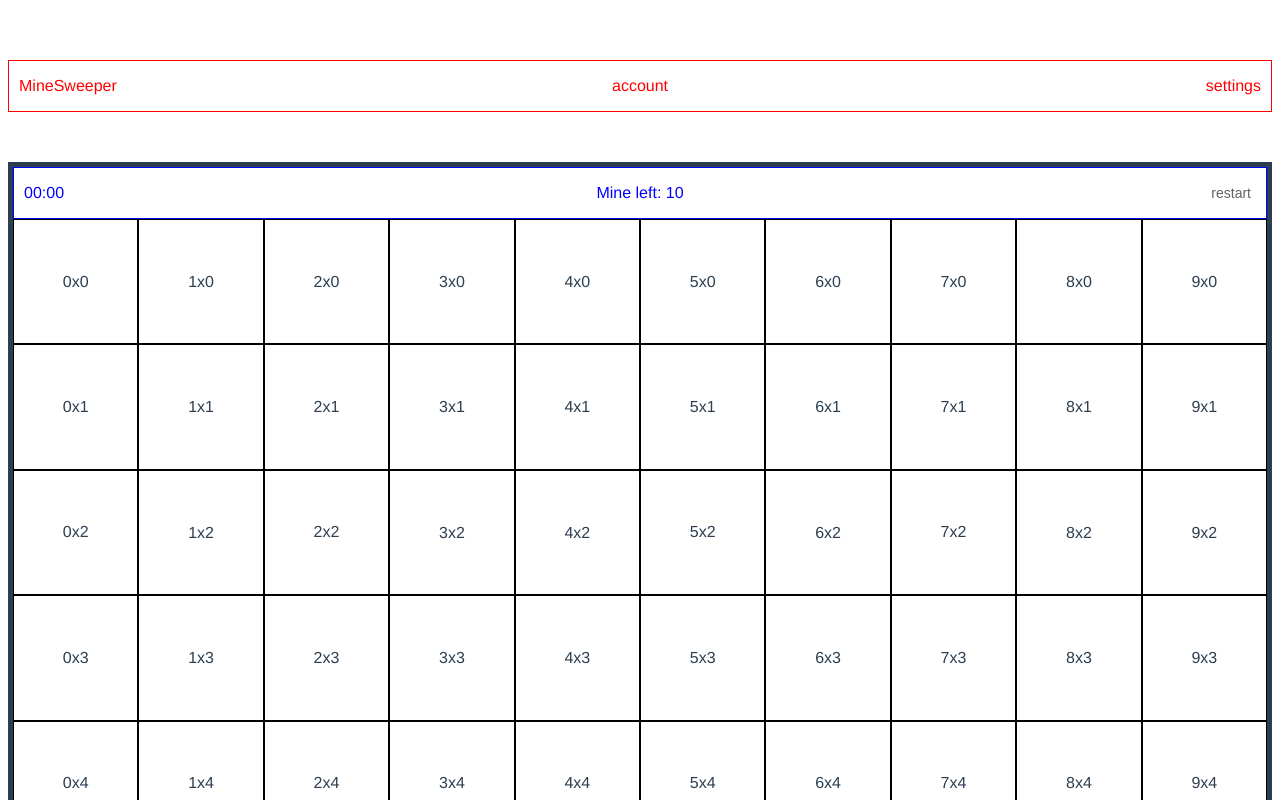
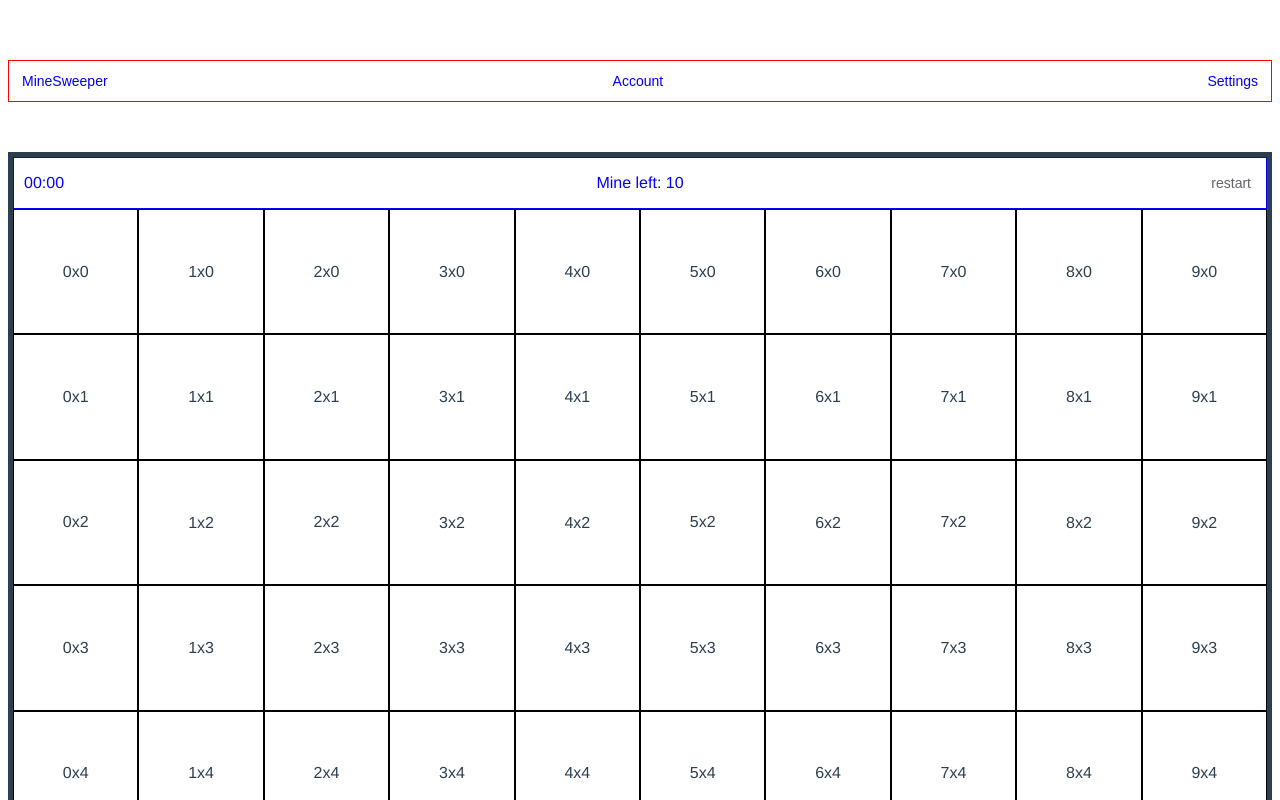
Before and after one commit to ruchlejs/mine_sweeper, a Vue app: page / in a window 1280 px wide. Shown: the top 800 px of the page. Built offline with nearby package versions, Linux system fonts and the light colour scheme.

Commit message:
add btn on the navbar

```diff
--- a/src/components/MainBanner.vue
+++ b/src/components/MainBanner.vue
@@ -1,14 +1,10 @@
 <template>
     <div id="Banner">
-        <p id="title">
-            MineSweeper
-        </p>
-        <p id="account">
-            account
-        </p>
-        <p id="settings">
-            settings
-        </p>
+        <el-button link><router-link to="./" class="link">MineSweeper</router-link></el-button>
+
+        <el-button id="account" link><router-link to="./account" class="link">Account</router-link></el-button>
+
+        <el-button link><router-link to="./settings" class="link">Settings</router-link></el-button>
     </div>
 </template>
 
@@ -27,21 +23,17 @@ export default {
     align-items: center;
     color: red;
     border: 1px solid;
-
+    padding: 10px;
     margin-bottom: 50px;
-}
-
-#title {
-    margin-left: 10px;
 }
 
 #account {
     position: absolute;
     left: 50%;
-    transform: translateX(-50%);
+    transform: translateX(-75%);
 }
 
-#settings {
-    margin-right: 10px;
+.link {
+    text-decoration: none;
 }
 </style>
--- /dev/null
+++ b/src/pages/AccountPage.vue
@@ -0,0 +1,16 @@
+<template>
+    <MainBanner />
+    <h1>
+        This is account page
+    </h1>
+</template>
+
+<script>
+import MainBanner from '@/components/MainBanner.vue';
+export default {
+    name: 'AccountPage',
+    components: {
+        MainBanner
+    }
+}
+</script>
--- a/src/pages/SettingsPage.vue
+++ b/src/pages/SettingsPage.vue
@@ -1,4 +1,5 @@
 <template>
+    <MainBanner />
     <button>
         <router-link to="./">Back to game</router-link>
     </button>
@@ -21,8 +22,14 @@
 </template>
 
 <script>
+import MainBanner from '@/components/MainBanner.vue';
+
 export default {
     name: 'SettingsPage',
+    components: {
+        MainBanner,
+    },
+
     data() {
         return {
             themes: [
--- a/src/router.js
+++ b/src/router.js
@@ -1,6 +1,7 @@
 import { createWebHistory, createRouter } from "vue-router";
 import SettingsPage from "./pages/SettingsPage.vue";
 import HomePage from "./pages/MainPage.vue";
+import AccountPage from "./pages/AccountPage.vue";
 
 const links = [
   {
@@ -13,6 +14,11 @@ const links = [
     name: "Settings",
     component: SettingsPage,
   },
+  {
+    path: "/account",
+    name: "Account",
+    component: AccountPage,
+  },
 ];
 
 const router = createRouter({
```
